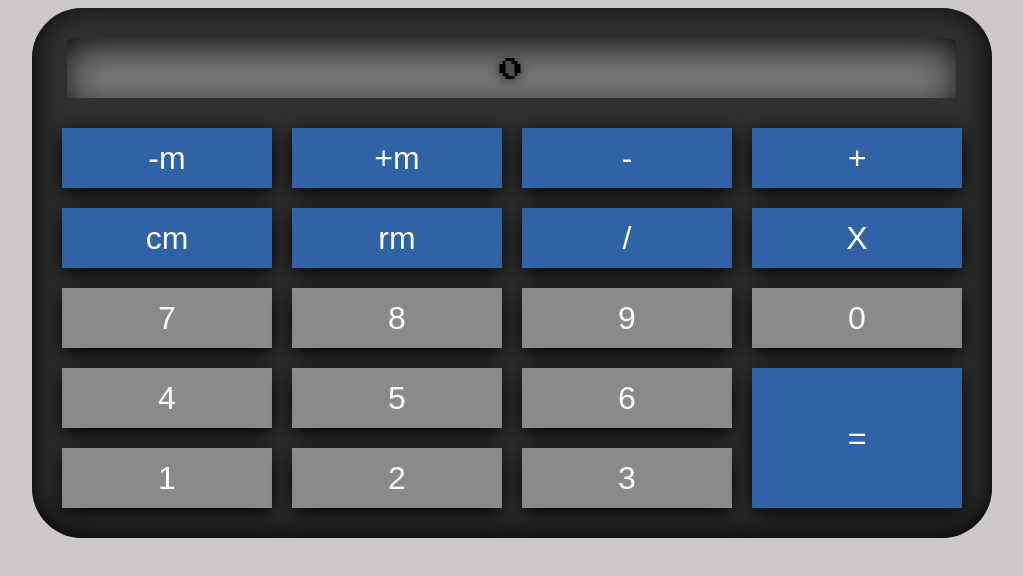
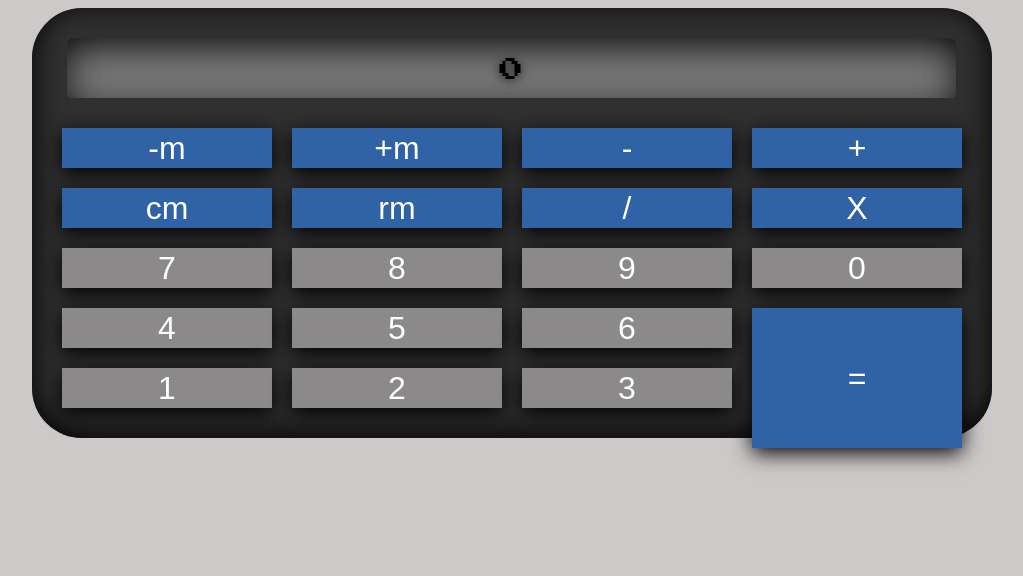
Before and after one commit to StewartTodhunter/MobileCalculator, a plain HTML site: page index.html in a window 1280 px wide. Shown: the whole page, without its empty margins (128-1151 px from the left). Drawn offline with Linux system fonts and the light colour scheme.

Commit message:
Update calculator.css

```diff
--- a/calculator.css
+++ b/calculator.css
@@ -136,7 +136,7 @@ body {
 /*------------------------------------------------------Height query---------*/
 @media (max-height: 800px) {
 	#buttons {
-		height: 400px;
+		height: 300px;
 	}
 
 	#screen {
@@ -147,7 +147,7 @@ body {
 
 	.button, .operator {
 		font-size: 2em;
-		height: 60px;
+		height: 40px;
 	}
 
 	#equalbutton {
```
